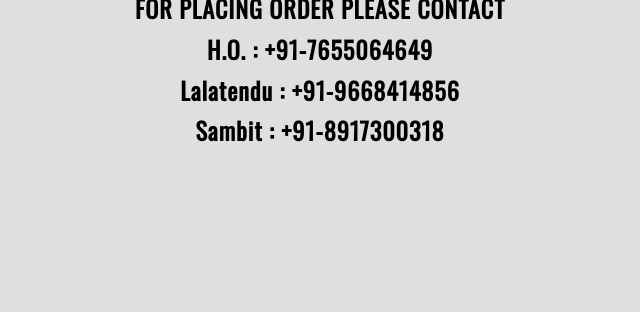
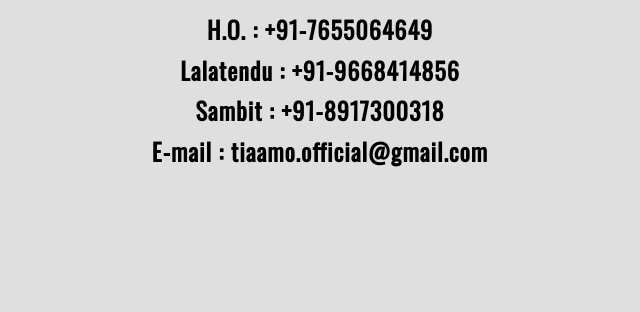
Before and after one commit to FindingStories/website, a plain HTML site: page index.html in a window 1280 px wide. Shown: the part 488-800 px from the top of the page, without its empty margins (320-960 px from the left). Drawn offline with nearby package versions, Linux system fonts and the light colour scheme.

Commit message:
the email update

```diff
--- a/index.html
+++ b/index.html
@@ -57,6 +57,8 @@ margin: 0;
         <h2>H.O. : <a href="tel:+91-7655064649" target="_top"> +91-7655064649 </a></h2>
         <h2>Lalatendu : <a href="tel:+91-9668414856" target="_top"> +91-9668414856 </a></h2>
         <h2>Sambit : <a href="tel:+91-8917300318" target="_top"> +91-8917300318 </a></h2>
+        <h2>E-mail : <a href="mailto:tiaamo.official@gmail.com" target="_top"> tiaamo.official@gmail.com </a></h2>
+
 
     </div>
 </body>
```
